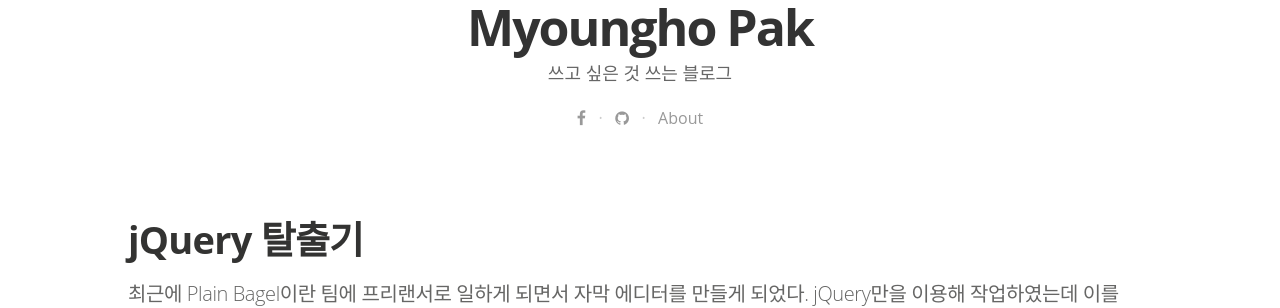
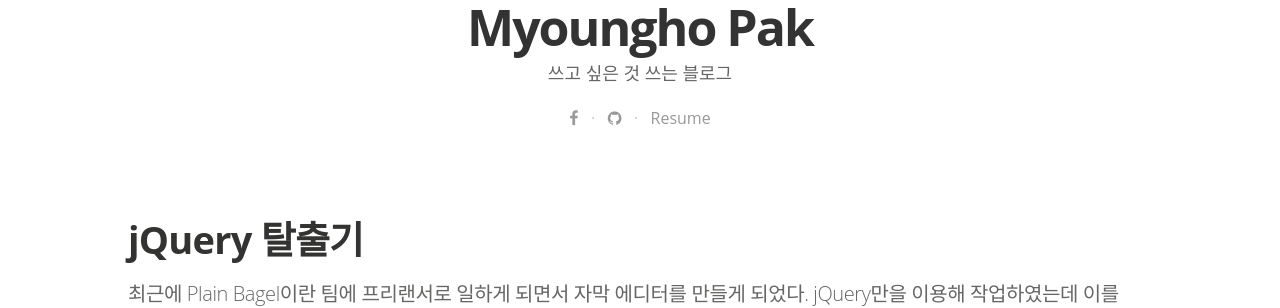
Before and after one commit to qkraudghgh/qkraudghgh.github.io, a Jekyll site: the page built from index.html, in a window 1280 px wide. Shown: the part 532-840 px from the top of the page. Built offline with Jekyll 4.4.1, drawn with Linux system fonts in a browser that asks for light colours; nearby versions of some CDN libraries; some web fonts are replaced; the list of posts is cut into pages by our own code.

Commit message:
about 대신 Resume로 변경

```diff
--- a/index.html
+++ b/index.html
@@ -23,7 +23,7 @@ layout: default
             &nbsp;&nbsp;·&nbsp;&nbsp;
         {% endif %}
       {% endfor %}
-      <a href="/about/">About</a>
+      <a href="/resume/">Resume</a>
     </div>
 </header>
 
```
